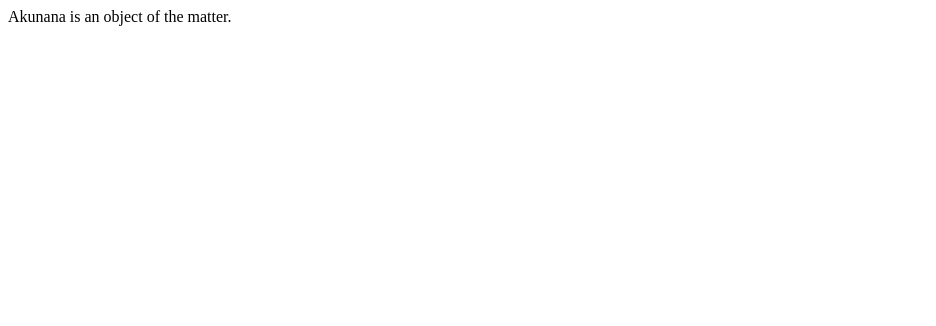
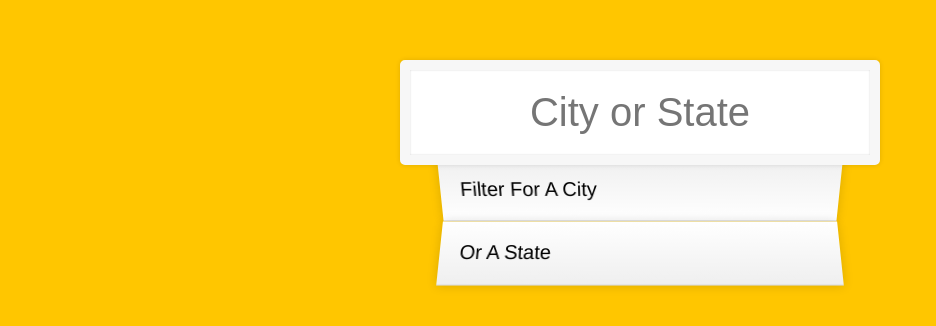
Before and after one commit to Ghidyon/cities-api, a plain HTML site: page index.html in a window 1280 px wide. Shown: the whole page, without its empty margins (0-936 px from the left). Drawn offline with Linux system fonts and the light colour scheme.

Commit message:
added files

```diff
--- /dev/null
+++ b/assets/js/main.js
@@ -0,0 +1 @@
+const endpoint = 'https://gist.githubusercontent.com/Miserlou/c5cd8364bf9b2420bb29/raw/2bf258763cdddd704f8ffd3ea9a3e81d25e2c6f6/cities.json';
--- /dev/null
+++ b/assets/styles/style.css
@@ -0,0 +1,74 @@
+html {
+    box-sizing: border-box;
+    background: #ffc600;
+    font-family: 'helvetica neue';
+    font-size: 20px;
+    font-weight: 200;
+  }
+
+  *, *:before, *:after {
+    box-sizing: inherit;
+  }
+
+  input {
+    width: 100%;
+    padding: 20px;
+  }
+
+  .search-form {
+    max-width: 400px;
+    margin: 50px auto;
+  }
+
+  input.search {
+    margin: 0;
+    text-align: center;
+    outline: 0;
+    border: 10px solid #F7F7F7;
+    width: 120%;
+    left: -10%;
+    position: relative;
+    top: 10px;
+    z-index: 2;
+    border-radius: 5px;
+    font-size: 40px;
+    box-shadow: 0 0 5px rgba(0, 0, 0, 0.12), inset 0 0 2px rgba(0, 0, 0, 0.19);
+  }
+
+  .suggestions {
+    margin: 0;
+    padding: 0;
+    position: relative;
+    /*perspective: 20px;*/
+  }
+
+  .suggestions li {
+    background: white;
+    list-style: none;
+    border-bottom: 1px solid #D8D8D8;
+    box-shadow: 0 0 10px rgba(0, 0, 0, 0.14);
+    margin: 0;
+    padding: 20px;
+    transition: background 0.2s;
+    display: flex;
+    justify-content: space-between;
+    text-transform: capitalize;
+  }
+
+  .suggestions li:nth-child(even) {
+    transform: perspective(100px) rotateX(3deg) translateY(2px) scale(1.001);
+    background: linear-gradient(to bottom, #ffffff 0%, #EFEFEF 100%);
+  }
+
+  .suggestions li:nth-child(odd) {
+    transform: perspective(100px) rotateX(-3deg) translateY(3px);
+    background: linear-gradient(to top, #ffffff 0%, #EFEFEF 100%);
+  }
+
+  span.population {
+    font-size: 15px;
+  }
+
+  .hl {
+    background: #ffc600;
+  }
--- a/index.html
+++ b/index.html
@@ -1,18 +1,20 @@
 <!DOCTYPE html>
 <html lang="en">
 <head>
-    <meta charset="UTF-8">
-    <meta http-equiv="X-UA-Compatible" content="IE=edge">
-    <meta name="viewport" content="width=device-width, initial-scale=1.0">
-    <title>Cities</title>
+  <meta charset="UTF-8">
+  <title>Type Ahead 👀</title>
+  <link rel="stylesheet" href="./assets/styles/style.css">
+  <link rel="shortcut icon" href="./assets/images/favicon.ico" type="image/x-icon">
 </head>
 <body>
 
-    <div>
-        Akunana is an object of the matter.
-    </div>
-
-
+  <form class="search-form">
+    <input type="text" class="search" placeholder="City or State">
+    <ul class="suggestions">
+      <li>Filter for a city</li>
+      <li>or a state</li>
+    </ul>
+  </form>
 
 </body>
 </html>
```
Also changed, not shown: assets/images/favicon.ico (added).
